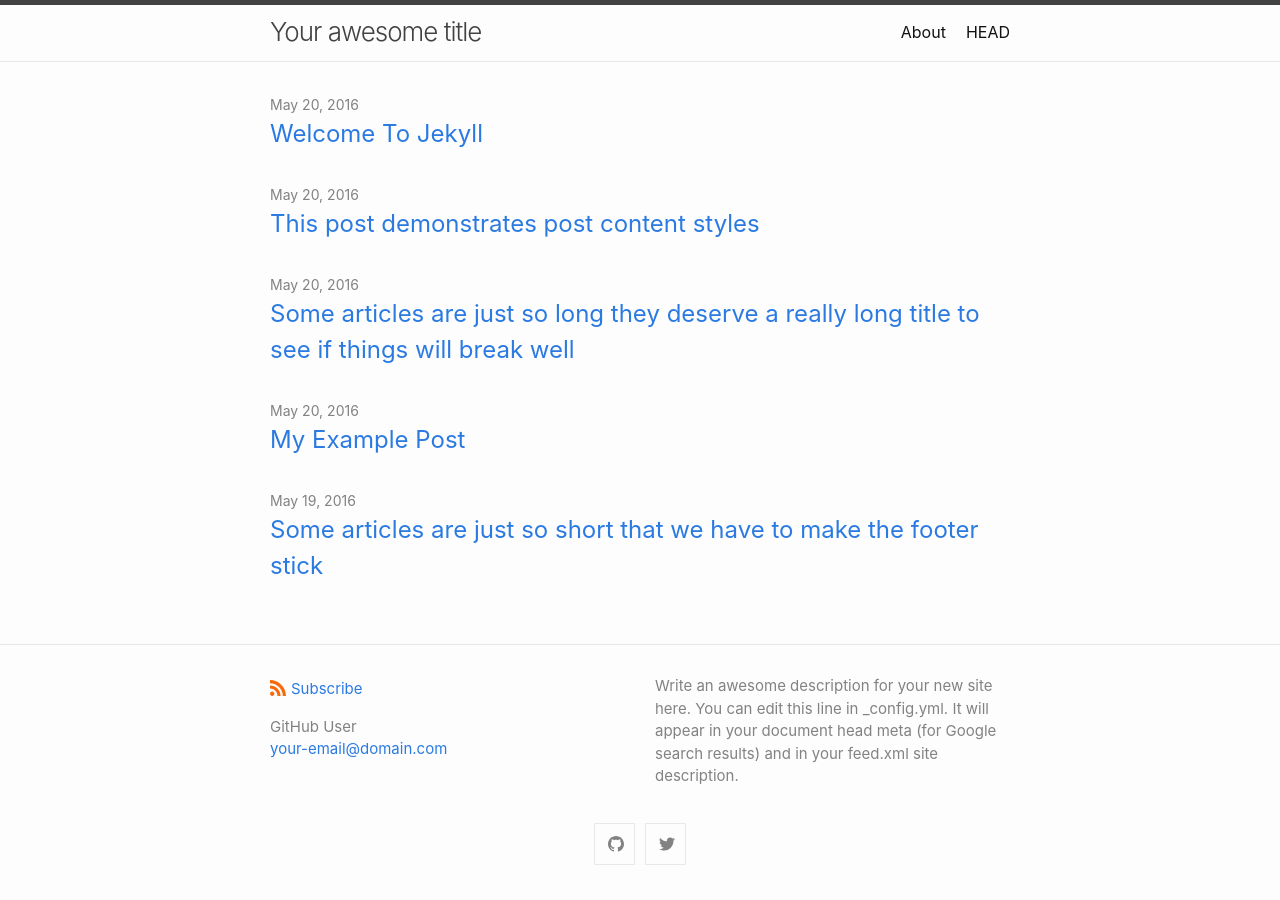
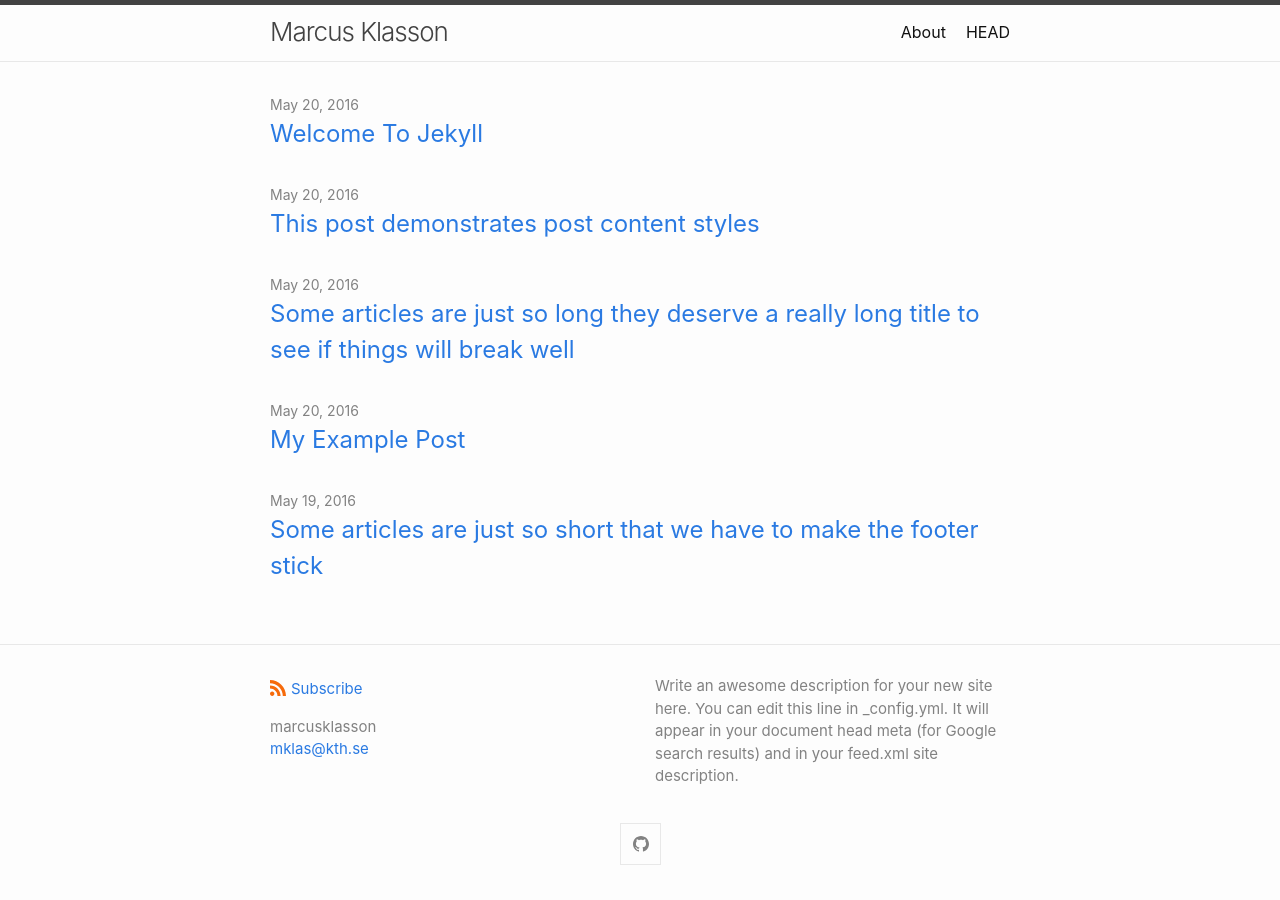
Before and after one commit to marcusklasson/marcusklasson.github.io, a Jekyll site: the page built from index.md, in a window 1280 px wide. Built offline with Jekyll 4.4.1, drawn with Linux system fonts in a browser that asks for light colours.

Commit message:
updated file

```diff
--- a/_config.yml
+++ b/_config.yml
@@ -1,7 +1,7 @@
-title: Your awesome title
+title: Marcus Klasson
 author:
-  name: GitHub User
-  email: your-email@domain.com
+  name: marcusklasson
+  email: mklas@kth.se
 description: > # this means to ignore newlines until "show_excerpts:"
   Write an awesome description for your new site here. You can edit this
   line in _config.yml. It will appear in your document head meta (for
@@ -16,8 +16,8 @@ minima:
 
   # generate social links in footer
   social_links:
-    twitter: jekyllrb
-    github:  jekyll
+    #twitter: jekyllrb
+    github:  marcusklasson
     # devto: jekyll
     # dribbble: jekyll
     # facebook: jekyll
```
